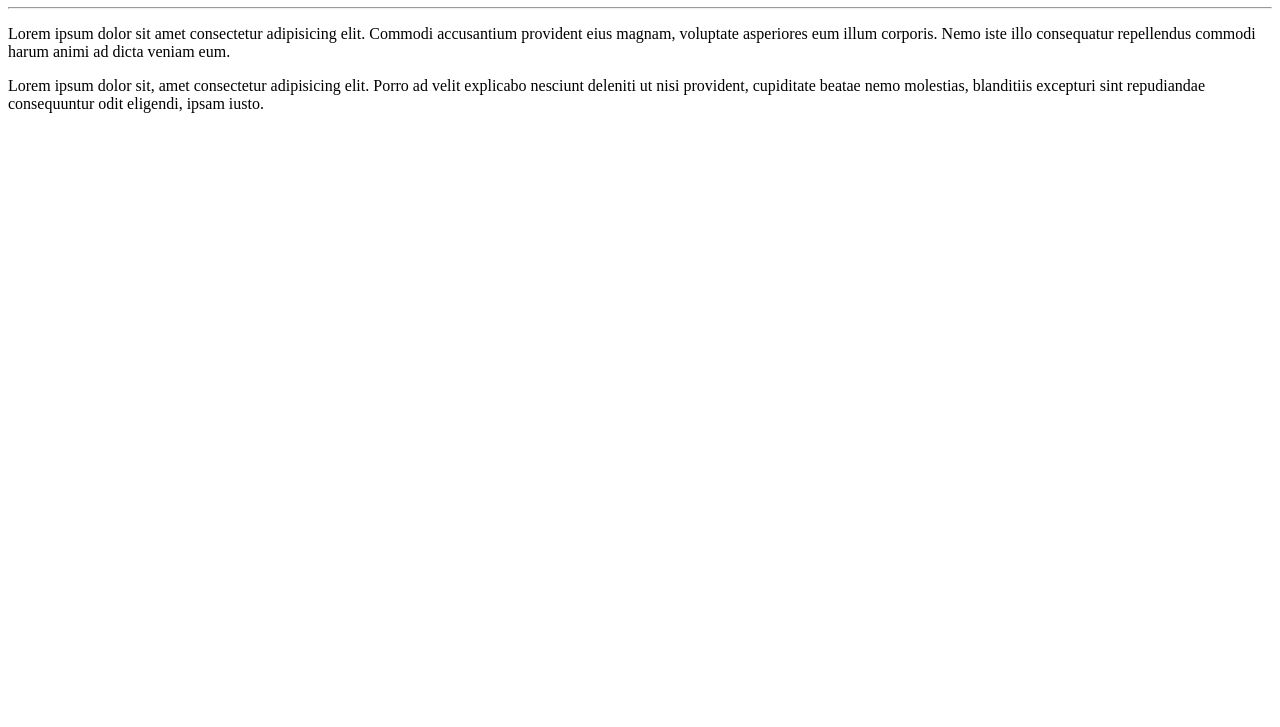
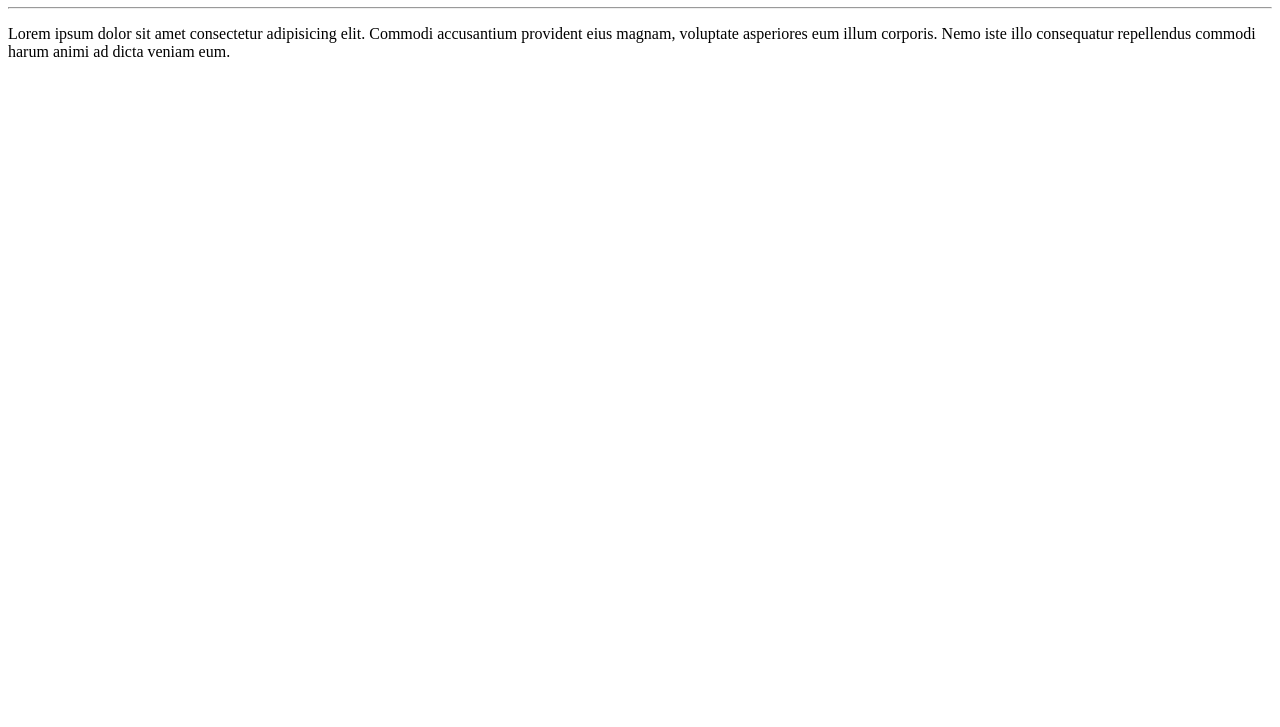
Before and after one commit to joaolnap/OlaMundo, a plain HTML site: page site-exemplo/index.html in a window 1280 px wide. Shown: the part 73-800 px from the top of the page. Drawn offline with Linux system fonts and the light colour scheme.

Commit message:
excluindo

```diff
--- a/site-exemplo/index.html
+++ b/site-exemplo/index.html
@@ -9,6 +9,5 @@
     <h1> Olá,mundo!</h1>
     <hr>
     <p>Lorem ipsum dolor sit amet consectetur adipisicing elit. Commodi accusantium provident eius magnam, voluptate asperiores eum illum corporis. Nemo iste illo consequatur repellendus commodi harum animi ad dicta veniam eum.</p>
-    <p>Lorem ipsum dolor sit, amet consectetur adipisicing elit. Porro ad velit explicabo nesciunt deleniti ut nisi provident, cupiditate beatae nemo molestias, blanditiis excepturi sint repudiandae consequuntur odit eligendi, ipsam iusto.</p>
 </body>
 </html>
```
